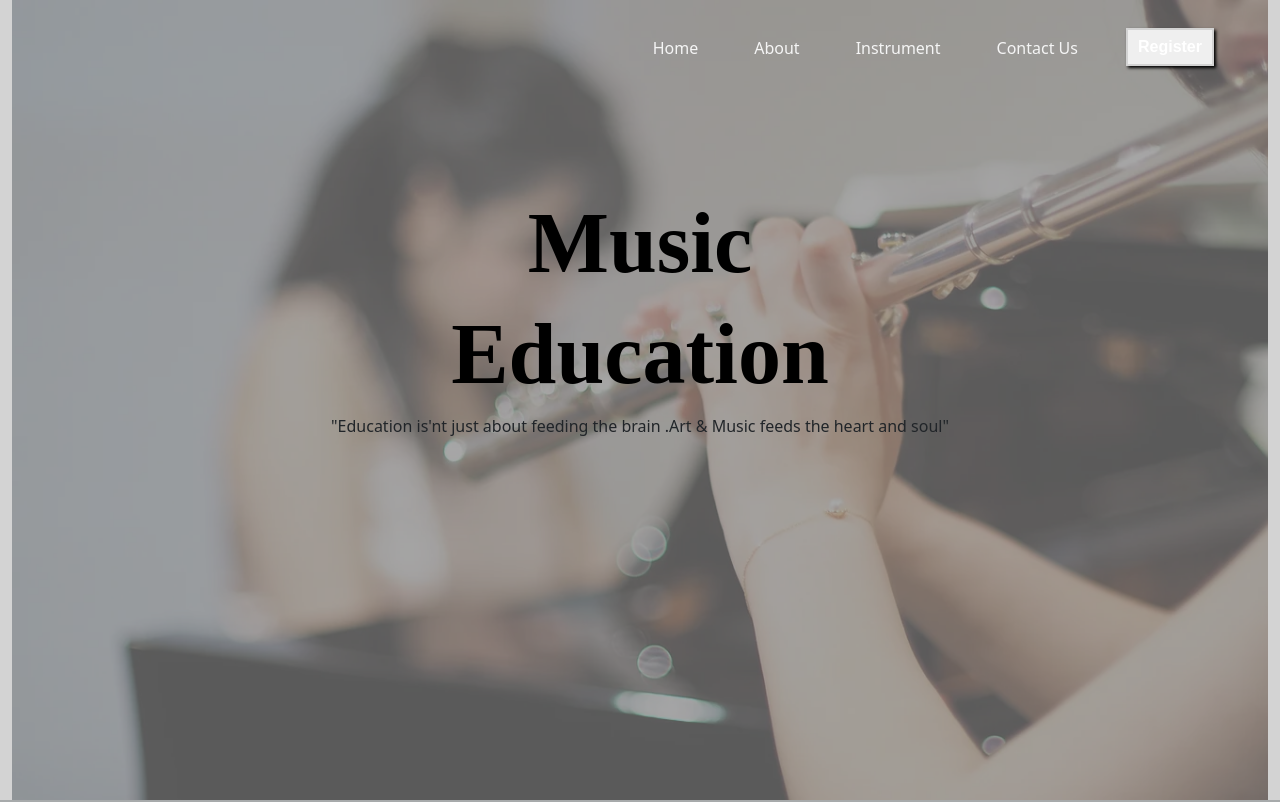
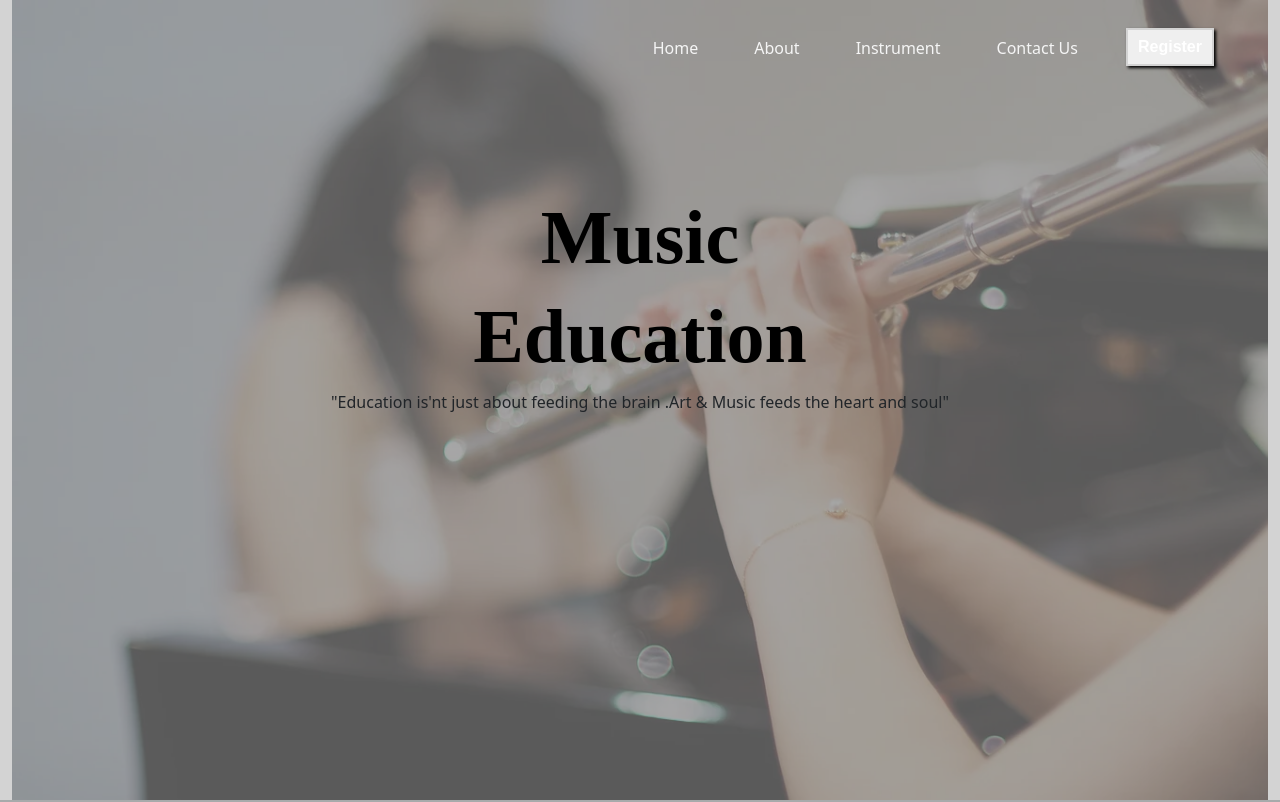
Before and after one commit to Noorulain-Ahmed/website.github.io, a plain HTML site: page index.html in a window 1280 px wide. Shown: the top 802 px of the page. Drawn offline with nearby package versions, Linux system fonts and the light colour scheme.

Commit message:
Update style.css

```diff
--- a/style.css
+++ b/style.css
@@ -66,7 +66,7 @@ a:hover{
     right: 50px;
 }
 .fs-1{
-    font-size: 86px!important;
+    font-size: 76px!important;
     color: black;
     font-family: serif;
 }
```
